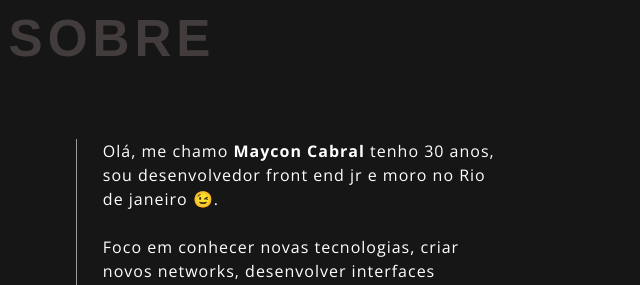
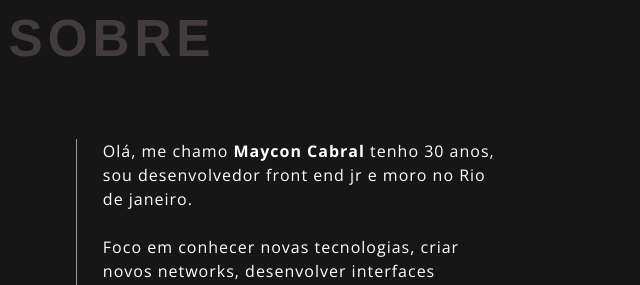
Before and after one commit to Mayconcabral077/Mayconcabral, a plain HTML site: page index.html in a window 1280 px wide. Shown: the part 860-1145 px from the top of the page, 528-1168 px from the left. Drawn offline with nearby package versions, Linux system fonts and the light colour scheme.

Commit message:
Maycon Cabral

```diff
--- a/index.html
+++ b/index.html
@@ -66,7 +66,7 @@
                     <div>
                         <p>
                             Olá, me chamo <strong>Maycon Cabral</strong> tenho 30 anos,
-                            sou desenvolvedor front end jr e moro no Rio de janeiro 😉.
+                            sou desenvolvedor front end jr e moro no Rio de janeiro.
                         </p>
 
                         <p>
```
